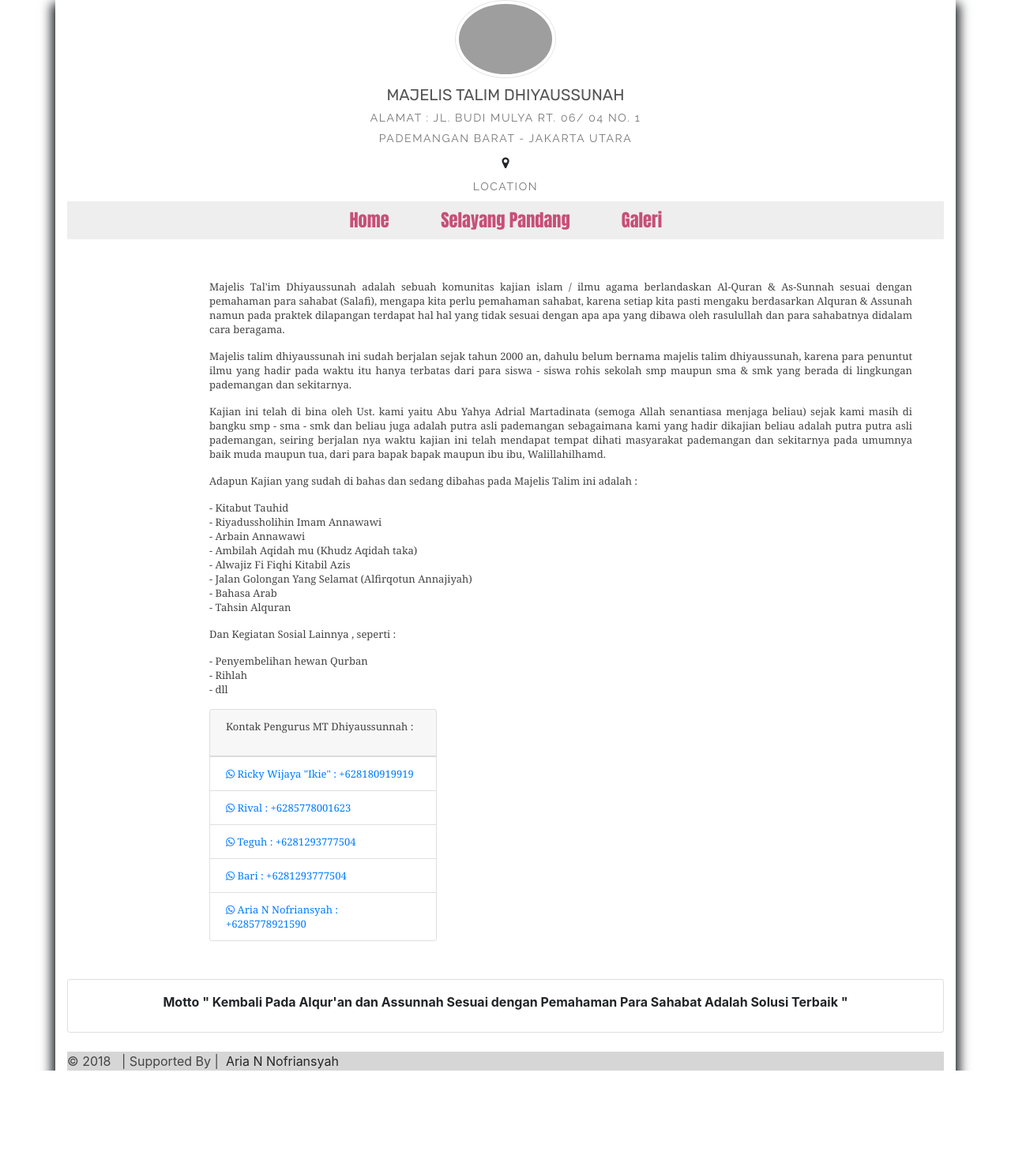
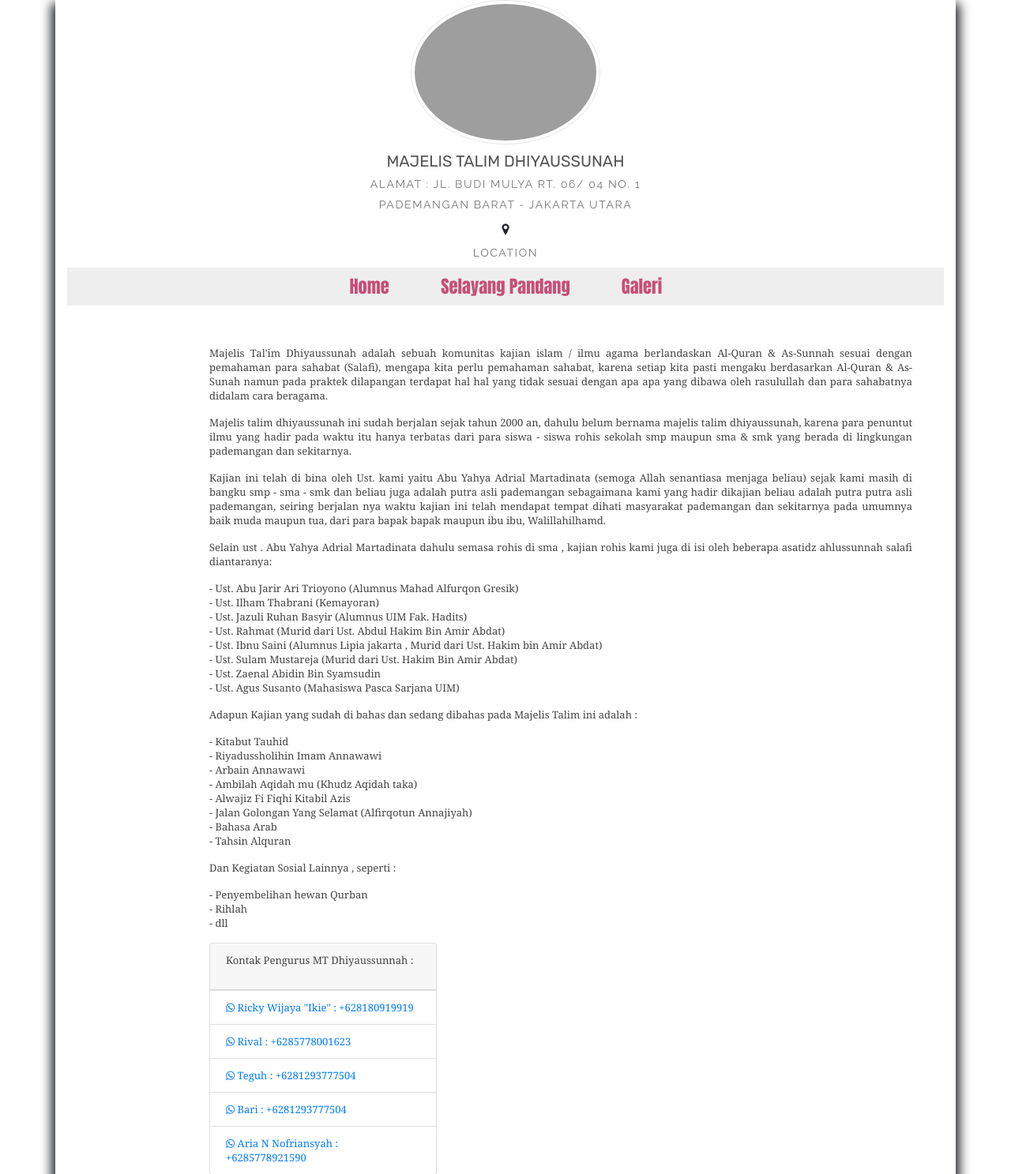
Before and after one commit to tux40/dhiyaussunnah, a PHP site: page /about.html in a window 1280 px wide. Shown: the top 1487 px of the page at 79% size. Before the commit the page ends 1356 px from the top, so only its background shows below. Run offline with PHP 8.4, Linux system fonts and the light colour scheme; some libraries are stand-ins or nearby versions; some web fonts are replaced; grey boxes are pictures that could not be loaded.

Commit message:
uploading4 files

```diff
--- a/about.html
+++ b/about.html
@@ -37,7 +37,7 @@
     -->
     <article class="main">
         <p style="text-align:justify;">
-            Majelis Tal'im Dhiyaussunah adalah sebuah komunitas kajian islam / ilmu agama berlandaskan Al-Quran & As-Sunnah sesuai dengan pemahaman para sahabat (Salafi), mengapa kita perlu pemahaman sahabat, karena setiap kita pasti mengaku berdasarkan Alquran & Assunah namun pada praktek dilapangan terdapat hal hal yang tidak sesuai dengan apa apa yang dibawa oleh rasulullah dan para sahabatnya didalam cara beragama.
+            Majelis Tal'im Dhiyaussunah adalah sebuah komunitas kajian islam / ilmu agama berlandaskan Al-Quran & As-Sunnah sesuai dengan pemahaman para sahabat (Salafi), mengapa kita perlu pemahaman sahabat, karena setiap kita pasti mengaku berdasarkan Al-Quran & As-Sunah namun pada praktek dilapangan terdapat hal hal yang tidak sesuai dengan apa apa yang dibawa oleh rasulullah dan para sahabatnya didalam cara beragama.
         </p>
         <p style="text-align:justify;">
             Majelis talim dhiyaussunah ini sudah berjalan sejak tahun 2000 an, dahulu belum bernama majelis talim dhiyaussunah, karena para penuntut ilmu yang hadir pada waktu itu hanya terbatas dari para siswa - siswa rohis sekolah smp maupun sma & smk yang berada di lingkungan pademangan dan sekitarnya.
@@ -45,6 +45,19 @@
         <p style="text-align:justify;">
             Kajian ini telah di bina oleh Ust. kami yaitu Abu Yahya Adrial Martadinata (semoga Allah senantiasa menjaga beliau) sejak kami masih di bangku smp - sma - smk dan beliau juga adalah putra asli pademangan sebagaimana kami yang hadir dikajian beliau adalah putra putra asli pademangan, seiring berjalan nya waktu kajian ini telah mendapat tempat dihati masyarakat pademangan dan sekitarnya pada umumnya baik muda maupun tua, dari para bapak bapak maupun ibu ibu, Walillahilhamd.
         </p>
+        <p style="text-align:justify;">
+            Selain ust . Abu Yahya Adrial Martadinata dahulu semasa rohis di sma , kajian rohis kami juga di isi oleh beberapa asatidz ahlussunnah salafi  diantaranya:
+        </p>
+                <ul>
+                    <li> - Ust. Abu Jarir Ari Trioyono (Alumnus Mahad Alfurqon Gresik)</li>
+                    <li> - Ust. Ilham Thabrani (Kemayoran)</li>
+                    <li> - Ust. Jazuli Ruhan Basyir (Alumnus UIM Fak. Hadits)</li>
+                    <li> - Ust. Rahmat (Murid dari Ust. Abdul Hakim Bin Amir Abdat)</li>
+                    <li> - Ust. Ibnu Saini (Alumnus Lipia jakarta , Murid dari Ust. Hakim bin Amir Abdat)</li>
+                    <li> - Ust. Sulam Mustareja (Murid dari Ust. Hakim Bin Amir Abdat)</li>
+                    <li> - Ust. Zaenal Abidin Bin Syamsudin</li>
+                    <li> - Ust. Agus Susanto (Mahasiswa Pasca Sarjana UIM)</li>
+                </ul>
         <p style="text-align:justify;"> Adapun Kajian yang sudah di bahas dan sedang dibahas pada Majelis Talim ini adalah : </p>
                 <ul>
                     <li> - Kitabut Tauhid</li>
--- a/css/style.css
+++ b/css/style.css
@@ -61,7 +61,7 @@ header {
 }
 
 header img {
-  width: 8rem;
+  width: 15rem;
   border: 1px solid rgba(0,0,0,.1);
   border-radius: 100%;
   padding: .25rem;
```
